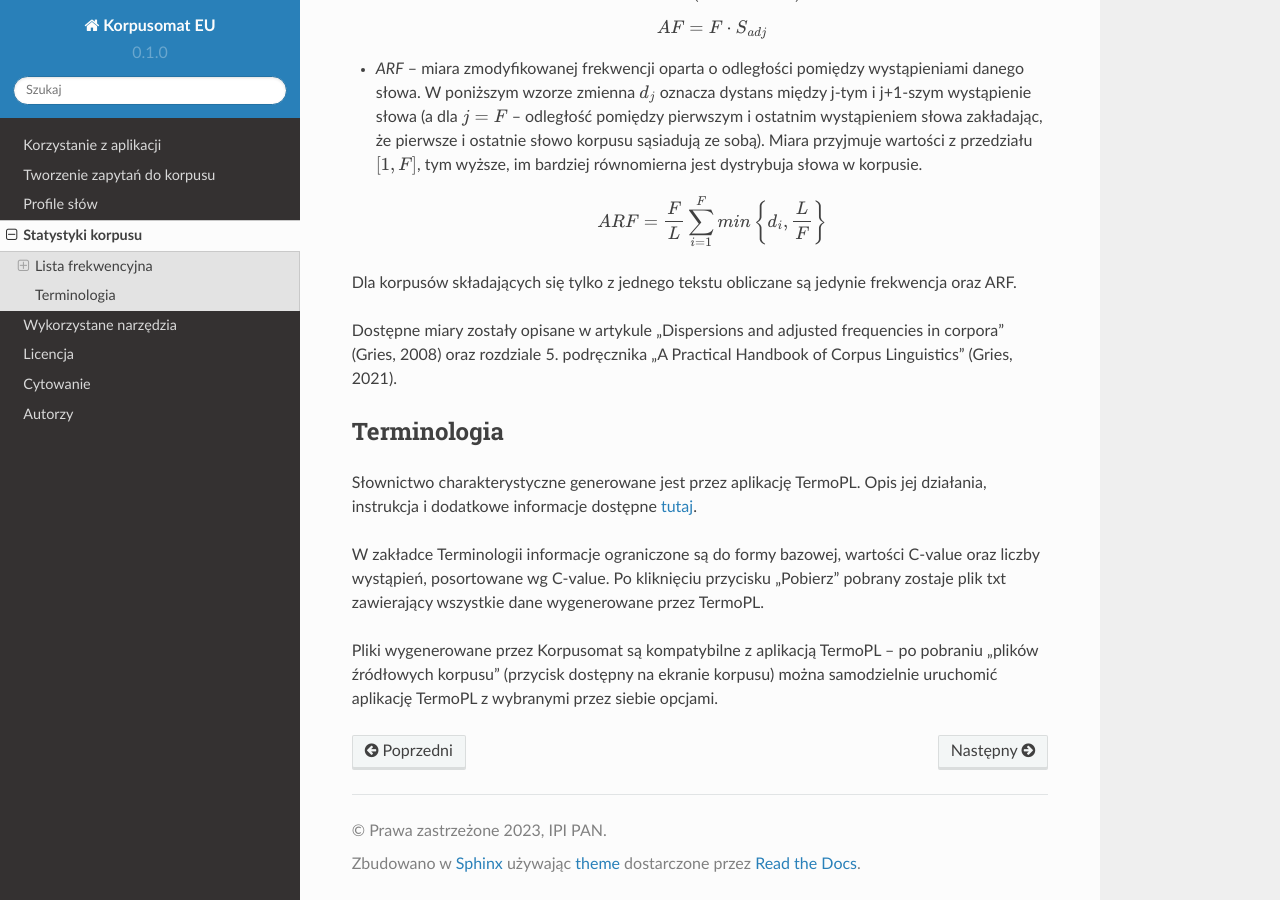
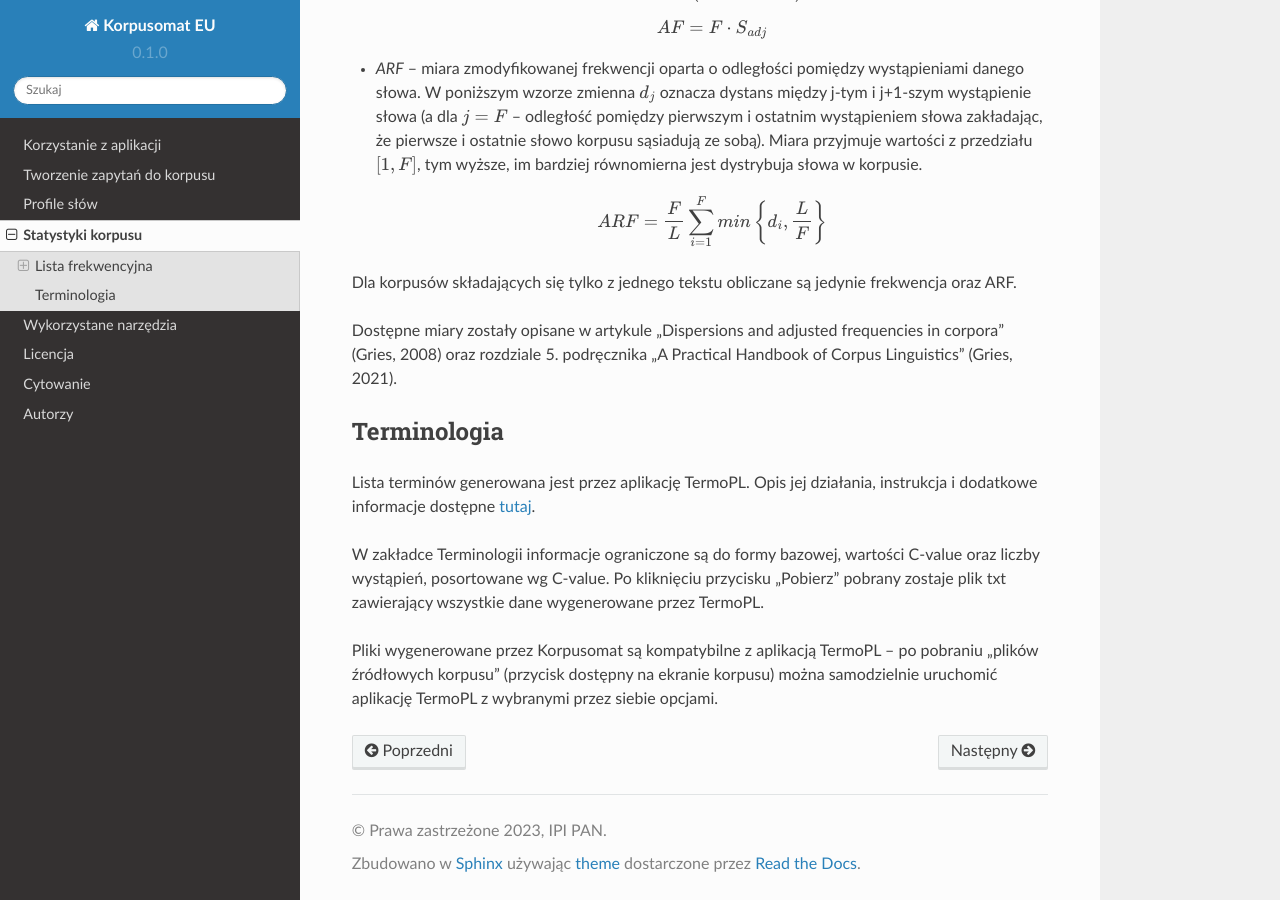
Before and after one commit to ipipan/korpusomat-eu-docs, a Sphinx documentation site: the page built from docs/source/statistics.rst, in a window 1280 px wide and 900 px high, scrolled down 2611 px. Built offline with Sphinx 7.4.7 and the Read the Docs theme 2.0.0, drawn with Linux system fonts in a browser that asks for light colours.

Commit message:
Update statistics.rst

```diff
--- a/docs/source/statistics.rst
+++ b/docs/source/statistics.rst
@@ -103,7 +103,7 @@ in corpora” (Gries, 2008) oraz rozdziale 5. podręcznika „A Practical Handbo
 Terminologia
 ============================
 
-Słownictwo charakterystyczne generowane jest przez aplikację TermoPL. Opis jej działania, instrukcja i dodatkowe informacje dostępne `tutaj <https://clarin-pl.eu/dspace/bitstream/handle/11321/266/TermoPL.pdf?sequence=6&isAllowed=y>`__.
+Lista terminów generowana jest przez aplikację TermoPL. Opis jej działania, instrukcja i dodatkowe informacje dostępne `tutaj <https://clarin-pl.eu/dspace/bitstream/handle/11321/266/TermoPL.pdf?sequence=6&isAllowed=y>`__.
 
 W zakładce Terminologii informacje ograniczone są do formy bazowej, wartości C-value oraz liczby wystąpień, posortowane wg C-value. Po kliknięciu przycisku „Pobierz” pobrany zostaje plik txt zawierający wszystkie dane wygenerowane przez TermoPL.
 
```
